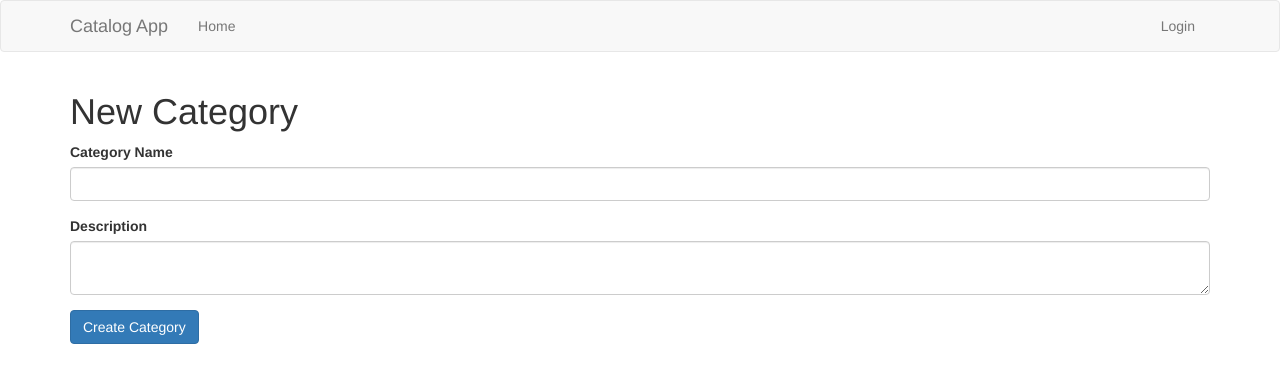
After one commit to algarni/catalog, a Flask app: page /catalog/category/new in a window 1280 px wide. The commit adds this page. Shown: the top 383 px of the page. Run offline with Flask 2, Linux system fonts and the light colour scheme; some libraries are stand-ins or nearby versions.

Commit message:
Create templates & implement CRUD

```diff
--- a/app/__init__.py
+++ b/app/__init__.py
@@ -1,7 +1,13 @@
 from flask import Flask
+from config import Config
 from flask_bootstrap import Bootstrap
+from flask_sqlalchemy import SQLAlchemy
+from flask_migrate import Migrate
 
 app = Flask(__name__)
+app.config.from_object(Config)
+db = SQLAlchemy(app)
+migrate = Migrate(app, db)
 bootstrap = Bootstrap(app)
 
 from app import routes
--- a/app/routes.py
+++ b/app/routes.py
@@ -1,11 +1,41 @@
-from flask import render_template
-from app import app
+from flask import render_template, request, redirect, url_for, flash
+from app import app, db
+from .models import Category, Item, User
+
+
+# categories = [{"name": 'Computers', "id": 1},
+#               {"name": 'Computer peripherals', "id": 2},
+#               {"name": 'Data storage', "id": 3},
+#               {"name": 'Printers', "id": 4},
+#               {"name": 'Data center devices', "id": 5},
+#               {"name": 'Desktop devices', "id": 6},
+#               {"name": 'Network components', "id": 7},
+#               {"name": 'Software', "id": 8}
+#               ]
+
+
+# items = [
+#     {"id": 1, "name": 'Mainframe', "description": 'Mainframe computers are computers used primarily by large organizations for critical applications; bulk data processing, such as census, industry and consumer statistics, enterprise resource planning; and transaction processing.', 'category_name': 'Computers'},
+#     {"id": 2, "name": 'Servers',
+#         "description": 'A server is a computer that serves data or prov"id"es access to an application (such as a database, e-mail) to more than one person.', 'category_name': 'Computers'},
+#     {"id": 3, "name": 'Desktop computer',
+#         "description": 'Desktop computers are typically dedicated to only one person at a desk or work station.', 'category_name': 'Computers'},
+#     {"id": 4, "name": 'Laptop', "description": 'i.  A laptop is a computer, screen, storage and keyboard all in one unit. It can be removed from the workstation and carried around.', 'category_name': 'Computers'},
+#     {"id": 5, "name": 'Tablet and other mobile devices',
+#         "description": 'A tablet is a computer with the screen, processor and storage in a single unit. A smartphones are classified as cellular phones.', 'category_name': 'Computers'}
+# ]
+
+
+@app.before_first_request
+def create_database():
+    db.create_all()
 
 
 @app.route('/')
 @app.route('/index')
 def index():
-    return render_template('index.html')
+    categories = Category.query.all()
+    return render_template('categories.html', categories=categories)
 
 
 @app.route('/login')
@@ -18,6 +48,79 @@ def logout():
     pass
 
 
-@app.route('/explore')
-def explore():
-    pass
+@app.route('/catalog/categories')
+def showCategoreis():
+    return render_template('categories.html')
+
+
+@app.route('/catalog/category/new')
+def newCategory():
+    return render_template('newCategory.html')
+
+
+@app.route('/catalog/<category_name>/edit')
+def editCategory(category_name):
+    return render_template('editCategory.html', category=category)
+
+
+@app.route('/catalog/<category_name>/delete')
+def deleteCategory(category_name):
+    return render_template('deleteCategory.html', category=category)
+
+
+@app.route('/catalog/<category_name>/items')
+def showItems(category_name):
+    category = Category.query.filter_by(name=category_name).first()
+    items = Item.query.filter_by(category_id=category.id)
+    return render_template('items.html', category=category, items=items)
+
+
+@app.route('/catalog/<category_name>/item/new', methods=['GET', 'POST'])
+def newItem(category_name):
+    category = Category.query.filter_by(name=category_name).first()
+    if request.method == 'POST':
+        itemName = request.form['itemName']
+        description = request.form['description']
+        item = Item(name=itemName, description=description,
+                    category_id=category.id)
+        db.session.add(item)
+        db.session.commit()
+        flash('New item has been created')
+        return redirect(url_for('showItems', category_name=category.name))
+    else:
+        return render_template('newItem.html', category=category)
+
+
+@app.route('/catalog/<category_name>/<item_name>/edit', methods=['GET', 'POST'])
+def editItem(category_name, item_name):
+    category = Category.query.filter_by(name=category_name).first()
+    item = Item.query.filter_by(name=item_name).first()
+    if request.method == 'POST':
+        item.name = request.form['itemName']
+        item.description = request.form['description']
+        db.session.commit()
+        flash('Item has been edited')
+        return redirect(url_for('editItem', category_name=category.name, item_name=item.name))
+    else:
+        return render_template('editItem.html', category=category, item=item)
+
+
+@app.route('/catalog/<category_name>/<item_name>')
+def showItem(category_name, item_name):
+    category = Category.query.filter_by(name=category_name).first()
+    item = Item.query.filter_by(
+        name=item_name, category_id=category.id).first()
+    return render_template('itemDetail.html', category=category, item=item)
+
+
+@app.route('/catalog/<category_name>/<item_name>/delete', methods=['GET', 'POST'])
+def deleteItem(category_name, item_name):
+    category = Category.query.filter_by(name=category_name).first()
+    item = Item.query.filter_by(name=item_name).first()
+    if request.method == 'POST':
+        db.session.delete(item)
+        db.session.commit()
+        flash('"{}" has been deleted'.format(item.name))
+        return redirect(url_for('showItems', category_name=category.name))
+    else:
+        return render_template('deleteItem.html', category=category, item=item)
--- a/app/templates/base.html
+++ b/app/templates/base.html
@@ -24,7 +24,6 @@
             <div class="collapse navbar-collapse" id="bs-example-navbar-collapse-1">
                 <ul class="nav navbar-nav">
                     <li><a href="{{ url_for('index') }}">Home</a></li>
-                    <li><a href="{{ url_for('explore') }}">Explore</a></li>
                 </ul>
                 <ul class="nav navbar-nav navbar-right">
 
--- /dev/null
+++ b/app/templates/deleteCategory.html
@@ -0,0 +1,5 @@
+{% extends "base.html" %}
+
+{% block app_content %}
+<h1>Delete {{category}}</h1>
+{% endblock %}
--- a/app/templates/index.html
+++ b/app/templates/index.html
@@ -1,5 +1,8 @@
 {% extends "base.html" %}
 
 {% block app_content %}
-<h1>Welcome</h1>
+<ul>
+	<li><a href="{{ url_for('showCategoreis') }}">Categories</a></li>
+</ul>
+
 {% endblock %}
--- /dev/null
+++ b/app/templates/newCategory.html
@@ -0,0 +1,18 @@
+{% extends "base.html" %}
+
+{% block app_content %}
+<h1>New Category</h1>
+
+<form action="" method="post" class="" class="form-horizontal">
+	<div class="form-group">
+		<label for="categoryName">Category Name</label>
+		<input type="text" name="categoryName" id="categoryName" class="form-control">
+	</div>
+	<div class="form-group">
+		<label for="categoryDescription">Description</label>
+		<textarea class="form-control" id="categoryDescription" name="description"></textarea>
+	</div>
+	<button type="submit" class="btn btn-primary">Create Category</button>
+</form>
+
+{% endblock %}
--- a/application.py
+++ b/application.py
@@ -1,4 +1,6 @@
-from app import app
+from app import app, db
+
+
 
 
 if __name__ == '__main__':
--- a/config.py
+++ b/config.py
@@ -1,5 +1,9 @@
 import os
+basedir = os.path.abspath(os.path.dirname(__file__))
 
 
 class Config(object):
     SECRET_KEY = os.environ.get('SECRET_KEY') or 'my-secret'
+    SQLALCHEMY_DATABASE_URI = os.environ.get('DATABASE_URL') or \
+    	'sqlite:///' + os.path.join(basedir, 'app.db')
+    SQLALCHEMY_TRACK_MODIFICATIONS = True
```
Also changed, not shown: app/models.py (added, +63 -0 lines), app/templates/categories.html (added, +12 -0 lines), app/templates/deleteItem.html (added, +9 -0 lines), app/templates/editCategory.html (added, +18 -0 lines), app/templates/editItem.html (added, +16 -0 lines), app/templates/itemDetail.html (added, +9 -0 lines), app/templates/items.html (added, +12 -0 lines), app/templates/newItem.html (added, +16 -0 lines), app.db (added).
